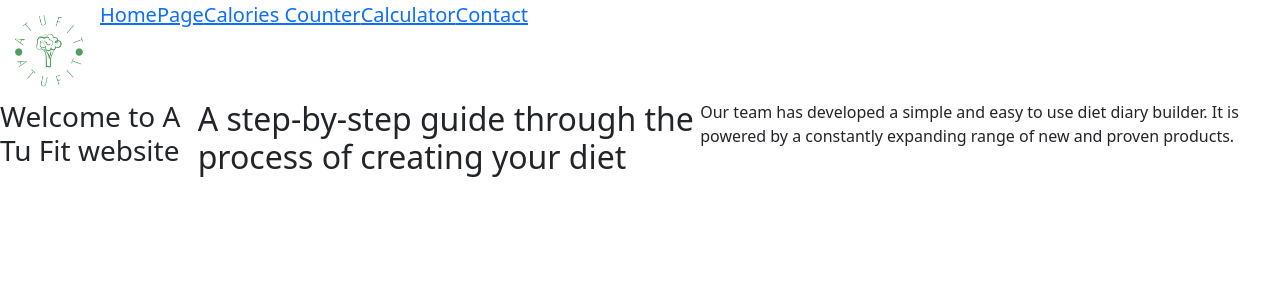
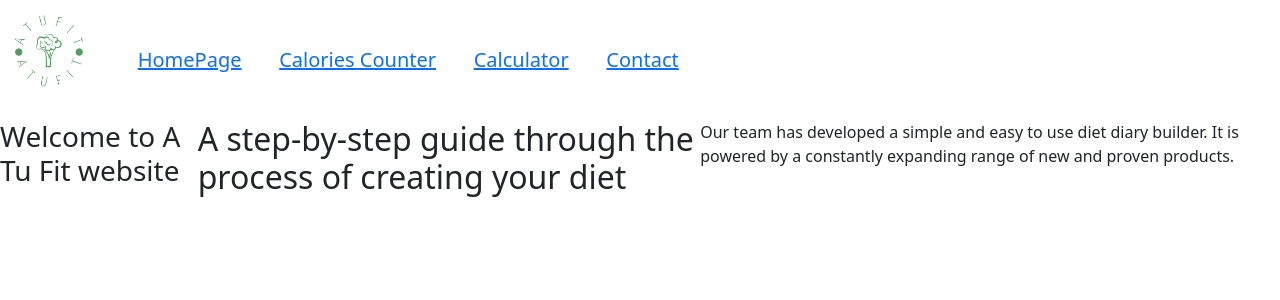
Before and after one commit to PatrycjaBochnak/ATuFit, a React (Create React App) app: page / in a window 1280 px wide. Shown: the top 300 px of the page. Built offline with nearby package versions, Linux system fonts and the light colour scheme.

Commit message:
adding style in navbar

```diff
--- a/src/components/navBar.js
+++ b/src/components/navBar.js
@@ -13,6 +13,7 @@ function NavBar({ children }) {
           <Link to="/calculator">Calculator</Link>
           <Link to="/contact">Contact</Link>
         </div>
+        <div className="firstWave"/>
       </div>
       <div>{children}</div>
     </>
--- a/src/styles/_app.scss
+++ b/src/styles/_app.scss
@@ -10,5 +10,6 @@
 .navBar {
   background-color: white;
   display: flex;
-  height: 100px;
+  height: 120px;
+  width: 100%;
 }
--- a/src/styles/_navBar.scss
+++ b/src/styles/_navBar.scss
@@ -1,6 +1,9 @@
 .buttons {
+  text-decoration: none;
+  align-items: center;
+  width: 1400px;
   display: flex;
-  justify-content: space-evenly;
+  justify-content: space-evenly !important;
   font-size: 20px;
   font-style: inherit;
   text-decoration: none;
@@ -10,3 +13,11 @@
   display: flex;
   justify-content: flex-start;
 }
+.firstWave{
+  display: flex;
+  --size: 20px;
+  width: 100%;
+  align-content: flex-end;
+  mask: radial-gradient(var(--size) at 50% 0%, #0000 99%, red 101%)
+    50% var(--size)/calc(4 * var(--size)) 100% repeat-x;
+}
```
